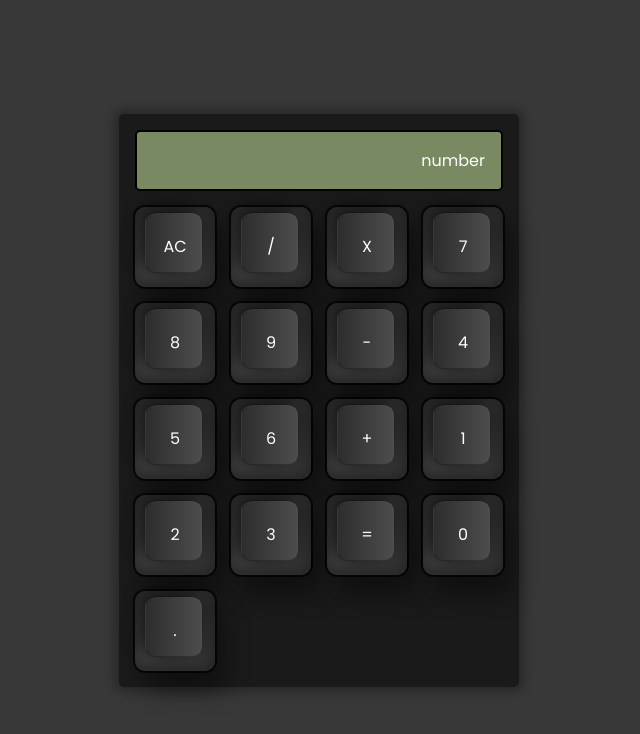
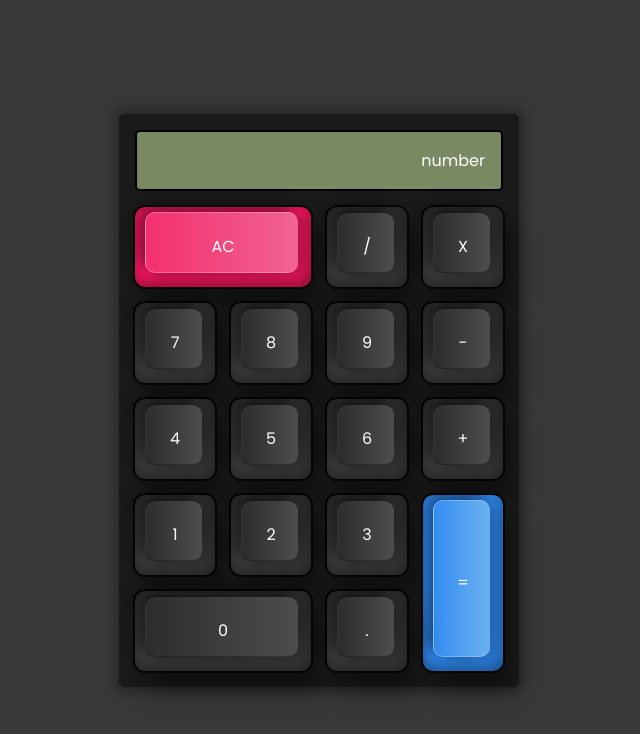
Before and after one commit to dazzlerabhi30800/DSA-Practice, a website: page FreeCodeCamp-Frontend/Projects/Javascript-Calculator/index.html in a window 1280 px wide. Shown: the whole page, without its empty margins (321-961 px from the left). Drawn offline with Linux system fonts and the light colour scheme.

Commit message:
completed the design of javascript calculator

```diff
--- a/FreeCodeCamp-Frontend/Projects/Javascript-Calculator/scss/style.scss
+++ b/FreeCodeCamp-Frontend/Projects/Javascript-Calculator/scss/style.scss
@@ -96,6 +96,34 @@ body {
 
 }
 
+#clear {
+    background: #f6185f;
+    grid-column: span 2;
+
+    &::before {
+        background: linear-gradient(90deg, #f3306e, #f16491);
+        border-left: 1px solid #fff4;
+        border-bottom: 1px solid #fff4;
+        border-top: 1px solid #fff4;
+    }
+}
+
+#equals {
+    background: #318bf2;
+    height: auto;
+    grid-row: span 2;
+
+    &::before {
+        background: linear-gradient(90deg, #358df2, #6bb2f0);
+        border-left: 1px solid #fff4;
+        border-bottom: 1px solid #fff4;
+        border-top: 1px solid #fff4;
+    }
+}
+
+#zero {
+    grid-column: span 2;
+}
 
 
 
```
Also changed, not shown: FreeCodeCamp-Frontend/Projects/Javascript-Calculator/css/style.css.
